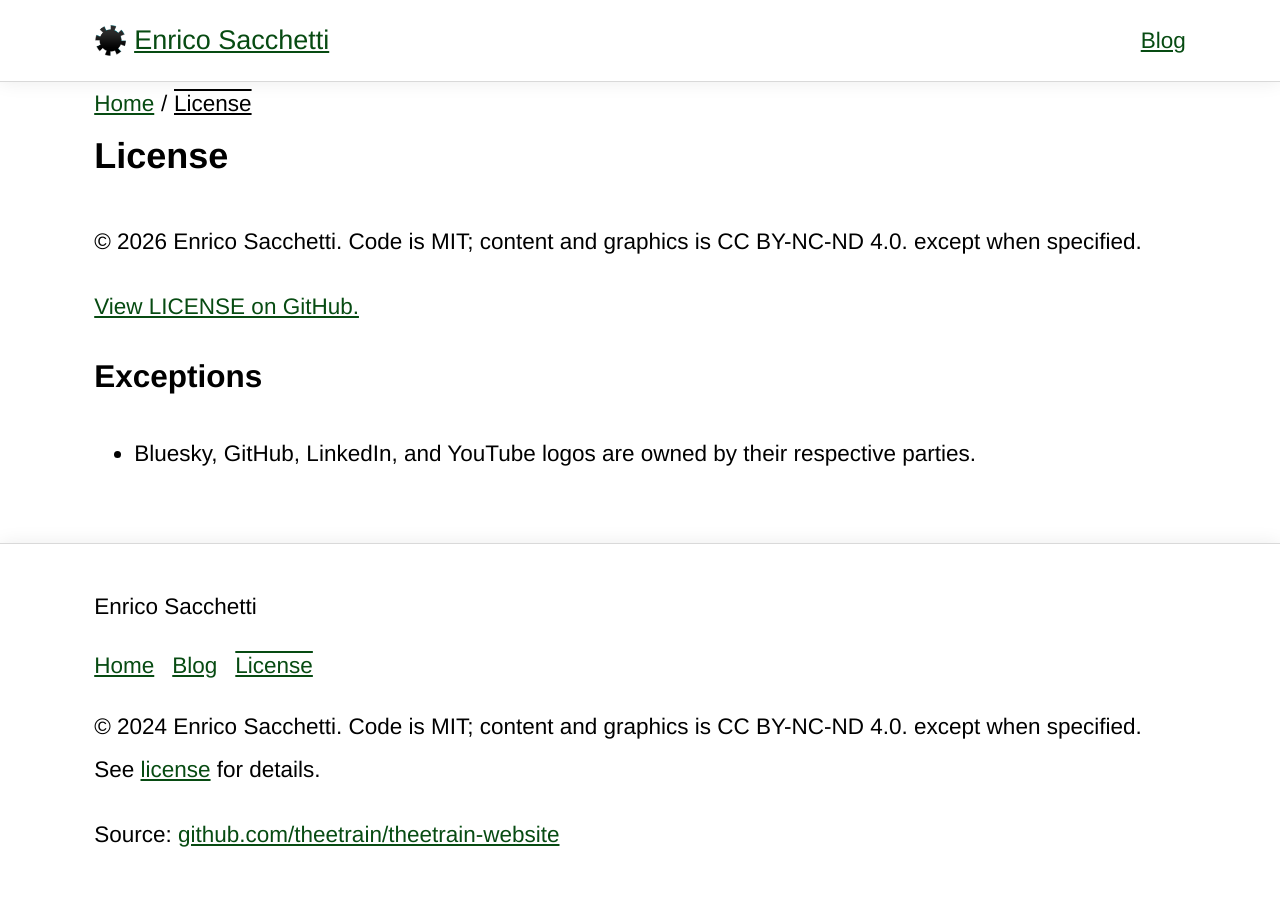
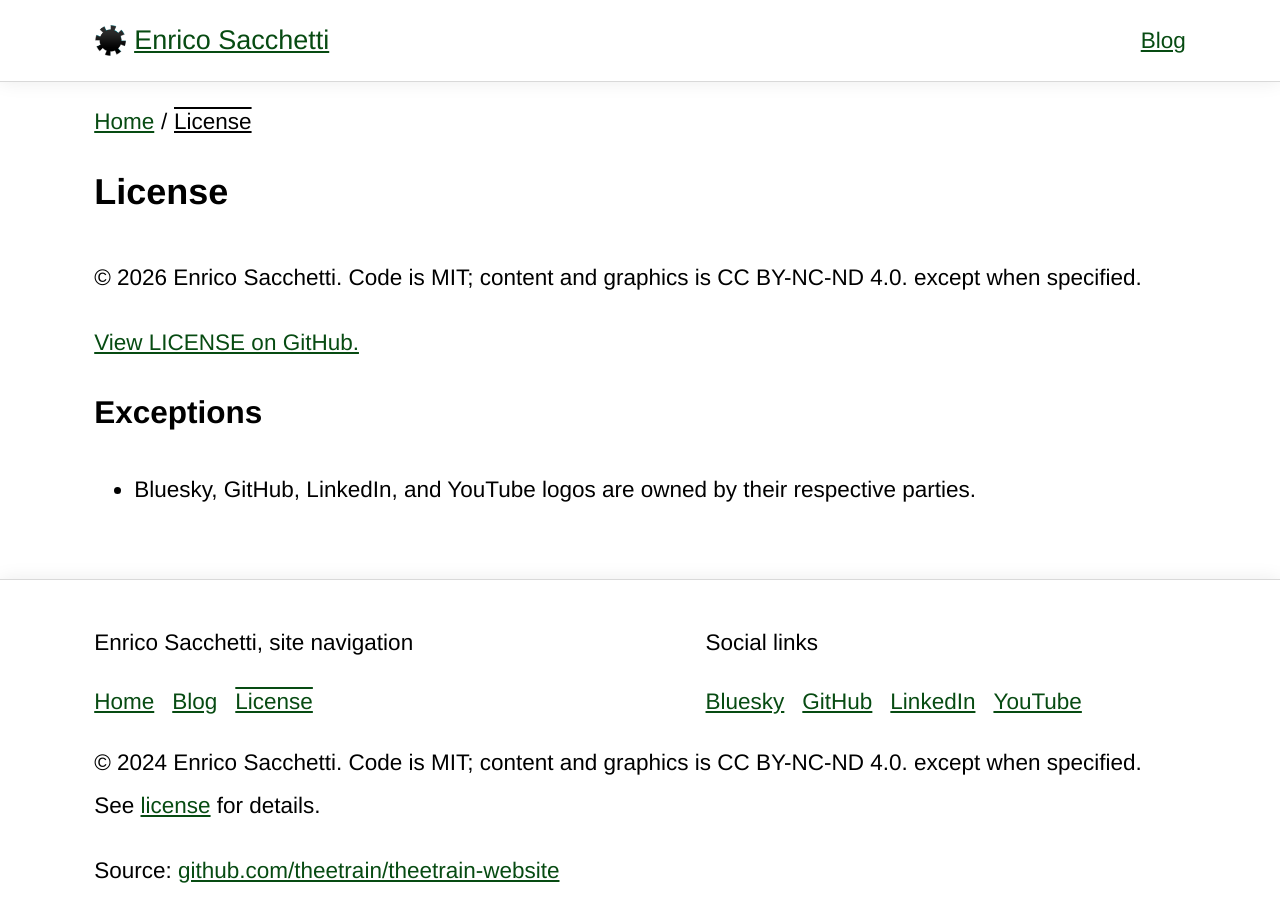
Before and after one commit to theetrain/theetrain-website, a SvelteKit app: page /license in a window 1280 px wide. Shown: the top 922 px of the page. Built offline with nearby package versions, Linux system fonts and the light colour scheme.

Commit message:
feat: prepare first blog post
- Clean up footer links, add social links, landmark labels
- Fix shiki usage
- Fix enhanced:img usage due to conflicts with mdsvex
- Improve breadcrumb spacing
- Publish first blog post!

```diff
--- a/src/lib/Breadcrumbs.svelte
+++ b/src/lib/Breadcrumbs.svelte
@@ -8,8 +8,7 @@
   let { breadcrumbs }: Props = $props()
 </script>
 
-{#if breadcrumbs.length > 0}
-  <nav class="s-container breadcrumbs" aria-label="breadcrumb">
+<nav class="s-container breadcrumbs" class:hide={breadcrumbs.length === 0} aria-label="breadcrumb">
   <ol class="crumbs">
     {#each breadcrumbs as { title, href }}
       {@const tailHref = page.url.pathname === href}
@@ -24,11 +23,11 @@
     {/if}
   </ol>
 </nav>
-{/if}
 
 <style>
   .breadcrumbs {
-    padding-top: 0;
+    padding-top: 1rem;
+    padding-bottom: 1rem;
   }
   .crumbs {
     margin: 0;
--- a/src/lib/main.css
+++ b/src/lib/main.css
@@ -69,6 +69,11 @@ section :where(ul, ol) {
   }
 }
 
+pre.shiki {
+  padding: 1rem;
+  border-radius: 5px;
+}
+
 /*
   MARK: Utilities
 */
@@ -91,6 +96,10 @@ section :where(ul, ol) {
   white-space: nowrap;
 }
 
+.hide {
+  visibility: hidden;
+}
+
 .visually-hidden {
   clip: rect(0 0 0 0);
   clip-path: inset(50%);
--- a/src/routes/+layout.svelte
+++ b/src/routes/+layout.svelte
@@ -71,12 +71,28 @@ Specializing in front end web development, inclusive design, and design systems.
 
 <footer class="responsive-row">
   <div class="s-container">
-    Enrico Sacchetti
-    <nav aria-label="footer navigation">
+    <span id="footer-site-nav">Enrico Sacchetti, site navigation</span>
+    <nav aria-labelledby="footer-site-nav">
       <menu>
-        <a {...navLink('/')}>Home</a>
-        <a {...navLink('/blog')}>Blog</a>
-        <a {...navLink('/license')}>License</a>
+        <li><a {...navLink('/')}>Home</a></li>
+        <li><a {...navLink('/blog')}>Blog</a></li>
+        <li><a {...navLink('/license')}>License</a></li>
+      </menu>
+    </nav>
+  </div>
+  <div class="s-container">
+    <span id="footer-social-links">Social links</span>
+    <nav aria-labelledby="footer-social-links">
+      <menu>
+        <li><a rel="external" href="https://bsky.app/profile/theetrain.ca">Bluesky</a></li>
+        <li><a rel="external" href="https://github.com/theetrain">GitHub</a></li>
+        <li><a rel="external" href="https://ca.linkedin.com/in/etrain">LinkedIn</a></li>
+        <li>
+          <a
+            rel="external"
+            href="https://youtube.com/playlist?list=PL8bMgX1kyZTiLCyvf8vF13sdnR4fhNl6v">YouTube</a
+          >
+        </li>
       </menu>
     </nav>
   </div>
--- a/svelte.config.js
+++ /dev/null
@@ -1,39 +0,0 @@
-import adapter from '@sveltejs/adapter-static'
-import { vitePreprocess } from '@sveltejs/vite-plugin-svelte'
-import { mdsvex, defineMDSveXConfig } from 'mdsvex'
-import { codeToHtml } from 'shiki'
-
-const themes = { light: 'github-light', dark: 'github-dark' }
-
-/** @type {import('@sveltejs/kit').Config} */
-const config = {
-  preprocess: [
-    vitePreprocess(),
-    mdsvex(
-      defineMDSveXConfig({
-        highlight: {
-          highlighter: (code, lang) => codeToHtml(code, { lang, themes })
-        },
-        extensions: ['.md', '.svx']
-      })
-    )
-  ],
-  extensions: ['.svelte', '.svx'],
-
-  kit: {
-    adapter: adapter({
-      fallback: '404.html'
-    }),
-
-    paths: {
-      base: process.env.NODE_ENV === 'development' ? '' : process.env.BASE_PATH
-    },
-
-    alias: {
-      '$blog/*': 'src/blog/*',
-      'content-collections': './.content-collections/generated'
-    }
-  }
-}
-
-export default config
--- /dev/null
+++ b/svelte.config.ts
@@ -0,0 +1,50 @@
+import adapter from '@sveltejs/adapter-static'
+import { vitePreprocess } from '@sveltejs/vite-plugin-svelte'
+import { mdsvex, escapeSvelte, defineMDSveXConfig, type MdsvexOptions } from 'mdsvex'
+import { createHighlighter } from 'shiki'
+
+const highlighter = await createHighlighter({
+  themes: ['github-light', 'github-dark'],
+  langs: ['javascript', 'typescript', 'sh', 'svelte', 'css']
+})
+
+const mdsvexConfig: MdsvexOptions = {
+  highlight: {
+    highlighter: (code, lang = 'text') => {
+      const html = escapeSvelte(
+        highlighter.codeToHtml(code, {
+          lang: lang!,
+          themes: {
+            light: 'github-light',
+            dark: 'github-dark'
+          }
+        })
+      )
+      return `{@html \`${html}\` }`
+    }
+  },
+  extensions: ['.md', '.svx']
+}
+
+/** @type {import('@sveltejs/kit').Config} */
+const config = {
+  preprocess: [vitePreprocess(), mdsvex(defineMDSveXConfig(mdsvexConfig))],
+  extensions: ['.svelte', '.svx'],
+
+  kit: {
+    adapter: adapter({
+      fallback: '404.html'
+    }),
+
+    paths: {
+      base: process.env.NODE_ENV === 'development' ? '' : process.env.BASE_PATH
+    },
+
+    alias: {
+      '$blog/*': 'src/blog/*',
+      'content-collections': './.content-collections/generated'
+    }
+  }
+}
+
+export default config
```
Also changed, not shown: src/routes/blog/[slug]/+page.svelte (+3 -4 lines), 2 other files (tests, documents, lock files or other folders). Lines whose indentation alone changed are shown as unchanged.
